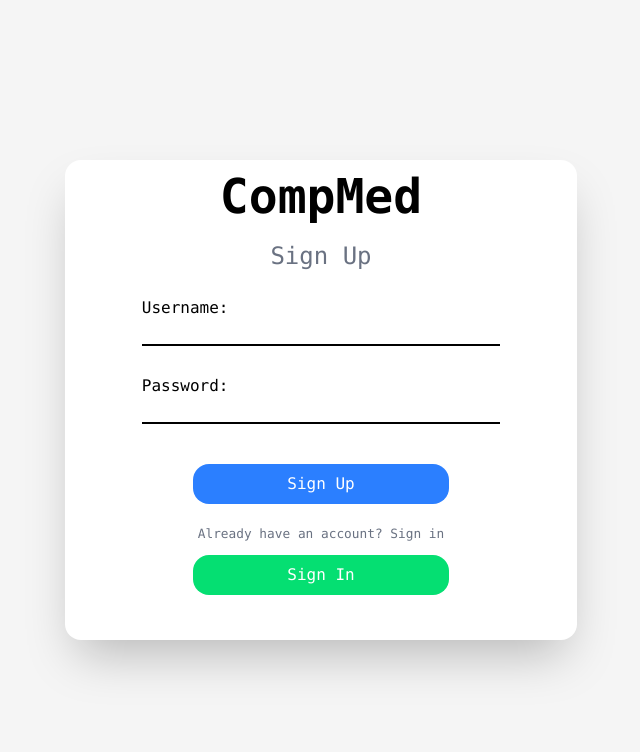
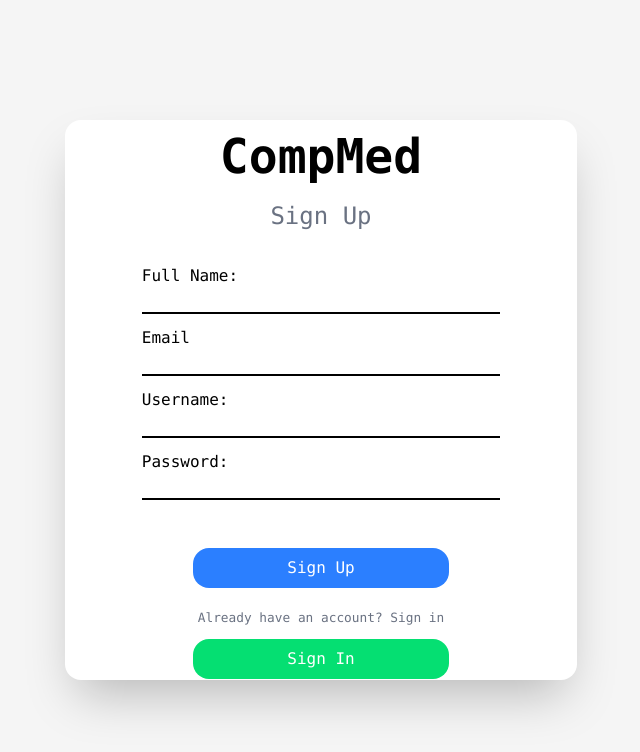
Before and after one commit to DionWsdm/CompMed-FE, a React (Vite) app in the folder FE/: page /SignUp in a window 1280 px wide. Shown: the top 752 px of the page, without its empty margins (319-959 px from the left). Built offline with nearby package versions, Linux system fonts and the light colour scheme.

Commit message:
Membuat logic untuk sign up dan tampilan verifikasi ketersediaan username dan email

```diff
--- a/FE/src/pages/SignUp.tsx
+++ b/FE/src/pages/SignUp.tsx
@@ -1,24 +1,70 @@
+import { useState } from "react";
 import "../App.css";
 import { Link } from "react-router-dom";
 
 const SignUpPage = () => {
+  const [registerStatus, setRegisterStatus] = useState<string>("");
+
+  const SignUp = async () =>
+    {
+      const username = (document.getElementById("username") as HTMLInputElement).value;
+      const password = (document.getElementById("password") as HTMLInputElement).value;
+      const fullName = (document.getElementById("fullname") as HTMLInputElement).value;
+      const email = (document.getElementById("email") as HTMLInputElement).value;
+      await fetch(`${import.meta.env.VITE_BE_URL}/register`, {
+        method: "POST",
+        headers: { "Content-Type": "application/json" },
+        body: JSON.stringify({
+          username: username,
+          pwd: password,
+          full_name: fullName,
+          email: email,
+        }),
+        credentials: "include",
+      })
+      .then((response: Response) => {
+        console.log("here Works")
+        setRegisterStatus((response.status === 409) ? "Username or Email already in use" : "Sign up success, please sign in")
+      })
+      .catch((error) => console.log("Error mengambil data: ", error));
+    }
+
     return (
       <>
-        <body className="flex justify-center items-center h-screen bg-[#F5F5F5]">
-          <div className="flex flex-col items-center font-mono h-[60vh] w-[40vw] gap-3 shadow-2xl rounded-2xl bg-white">
+        <div className="flex justify-center items-center h-screen bg-[#F5F5F5]">
+          <div className="flex flex-col items-center font-mono h-[70vh] w-[40vw] gap-5 shadow-2xl rounded-2xl bg-white">
+            <div className="flex flex-col items-center w-full gap-3">
               <h1 className="mt-3 font-extrabold text-5xl">CompMed</h1>
               <p className="mt-2 text-2xl text-gray-500">Sign Up</p>
-            <form className="flex flex-col w-[70%] mt-3">
+            </div>
+            <div className="flex flex-col items-center w-full">
+              <form className="flex flex-col w-[70%] mt-3 gap-3">
+                <div className="flex flex-col">
+                  <label htmlFor="password">Full Name:</label>
+                  <input id="fullname" type="text" className="border-b-2 focus:border-b-2 outline-0" name="fullname"/>
+                </div>
+                <div className="flex flex-col">
+                  <label htmlFor="username">Email</label>
+                  <input id="email" type="text" className="border-b-2 focus:border-b-2 outline-0" name="email"/>
+                </div>
+                <div className="flex flex-col">
                   <label htmlFor="username">Username:</label>
-              <input type="text" className="border-b-2 mb-7 focus:border-b-2 outline-0" name="username"/>
+                  <input id="username" type="text" className="border-b-2 focus:border-b-2 outline-0" name="username"/>
+                </div>
+                <div className="flex flex-col">
                   <label htmlFor="password">Password:</label>
-              <input type="password" className="border-b-2 mb-7 focus:border-b-2 outline-0" name="password"/>
+                  <input id="password" type="password" className="border-b-2 focus:border-b-2 outline-0" name="password"/>
+                </div>
               </form>
-            <Link to={"/SignUp/"} className="flex w-[50%] justify-center items-center text-center text-white bg-blue-500 h-10 rounded-2xl hover:bg-blue-600"><p>Sign Up</p></Link>
+            </div>
+            <div className="flex flex-col items-center w-full gap-3 mt-7">
+              {registerStatus ? <p className={registerStatus === "Username or Email already in use" ? "text-red-500" : "text-green-500"}>{registerStatus}</p> : <></>}
+              <button className="flex w-[50%] justify-center items-center text-center text-white bg-blue-500 h-10 rounded-2xl hover:bg-blue-600 hover:cursor-pointer" onClick={SignUp}><p>Sign Up</p></button>
               <p className="mt-2 text-[0.8rem] text-gray-500">Already have an account? Sign in</p>
               <Link to={"/"} className="flex w-[50%] justify-center items-center text-center text-white bg-green-400 h-10 rounded-2xl hover:bg-green-500">Sign In</Link>
             </div>
-        </body>
+          </div>
+        </div>
       </>
     );
   }
```
Lines whose indentation alone changed are shown as unchanged.
